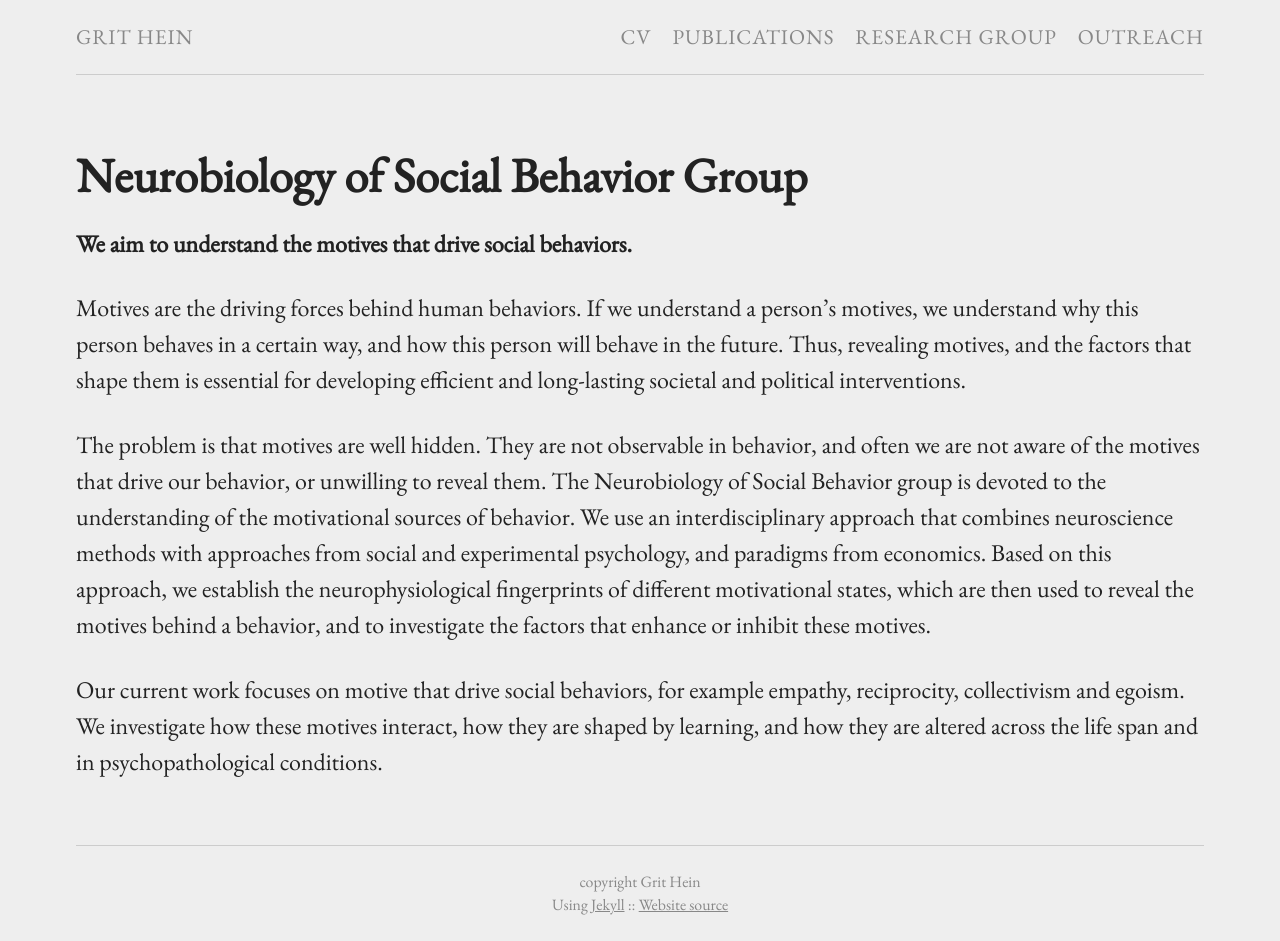
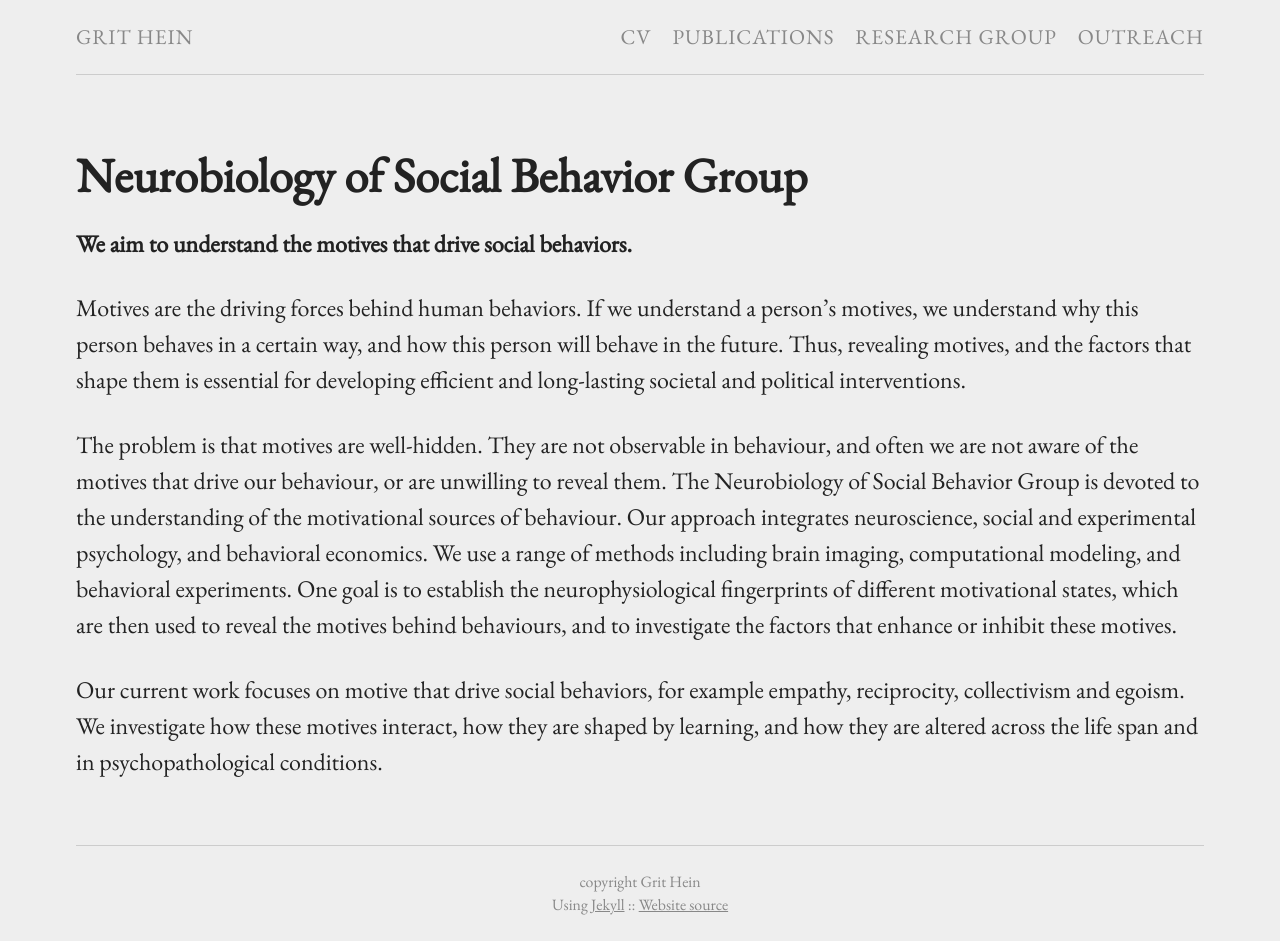
Before and after one commit to grithein/grithein, a Jekyll site: the page built from misc.md, in a window 1280 px wide. Built offline with Jekyll 4.4.1, drawn with Linux system fonts in a browser that asks for light colours.

Commit message:
Update from Forestry.io - misc.md

```diff
--- a/misc.md
+++ b/misc.md
@@ -7,6 +7,6 @@ permalink: "/misc/"
 
 Motives are the driving forces behind human behaviors. If we understand a person’s motives, we understand why this person behaves in a certain way, and how this person will behave in the future. Thus, revealing motives, and the factors that shape them is essential for developing efficient and long-lasting societal and political interventions.
 
-The problem is that motives are well hidden. They are not observable in behavior, and often we are not aware of the motives that drive our behavior, or unwilling to reveal them. The Neurobiology of Social Behavior group is devoted to the understanding of the motivational sources of behavior. We use an interdisciplinary approach that combines neuroscience methods with approaches from social and experimental psychology, and paradigms from economics. Based on this approach, we establish the neurophysiological fingerprints of different motivational states, which are then used to reveal the motives behind a behavior, and to investigate the factors that enhance or inhibit these motives.
+The problem is that motives are well-hidden. They are not observable in behaviour, and often we are not aware of the motives that drive our behaviour, or are unwilling to reveal them. The Neurobiology of Social Behavior Group is devoted to the understanding of the motivational sources of behaviour. Our approach integrates neuroscience, social and experimental psychology, and behavioral economics. We use a range of methods including brain imaging, computational modeling, and behavioral experiments. One goal is to establish the neurophysiological fingerprints of different motivational states, which are then used to reveal the motives behind behaviours, and to investigate the factors that enhance or inhibit these motives.
 
 Our current work focuses on motive that drive social behaviors, for example empathy, reciprocity, collectivism and egoism. We investigate how these motives interact, how they are shaped by learning, and how they are altered across the life span and in psychopathological conditions.
```
